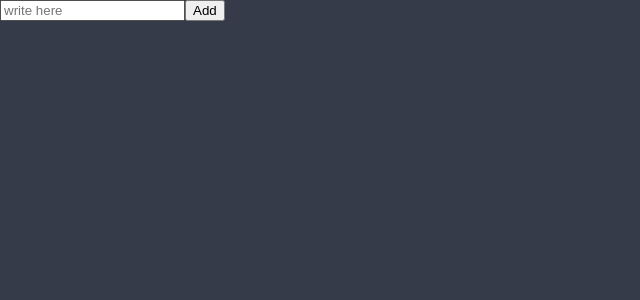
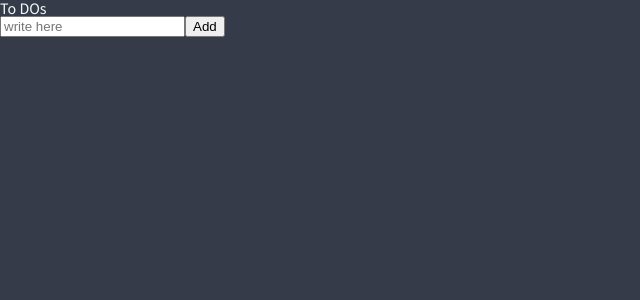
Before and after one commit to seoulcircle/react-typescript-crypto-tracker, a React (Create React App) app: page / in a window 1280 px wide. Shown: the top 300 px of the page, without its empty margins (0-640 px from the left). Built offline with nearby package versions, Linux system fonts and the light colour scheme.

Commit message:
코드 리팩토링

```diff
--- /dev/null
+++ b/src/atoms.tsx
@@ -0,0 +1,12 @@
+import { atom } from "recoil";
+
+export interface IToDo {
+  text: string;
+  id: number;
+  category: "TO_DO" | "DOING" | "DONE";
+}
+export const toDoState = atom<IToDo[]>({
+  //atom의 타입이 ToDo의 배열임
+  key: "toDo",
+  default: [],
+});
--- /dev/null
+++ b/src/components/CreateToDo.tsx
@@ -0,0 +1,44 @@
+import React, { useState } from "react";
+import { useForm } from "react-hook-form";
+import { useSetRecoilState } from "recoil";
+import { toDoState } from "../atoms";
+
+interface IForm {
+  toDo: string;
+}
+
+// interface IToDo {
+//   text: string;
+//   id: number;
+//   category: "TO_DO" | "DOING" | "DONE";
+// }
+
+// const toDoState = atom<IToDo[]>({
+//   //atom의 타입이 ToDo의 배열임
+//   key: "toDo",
+//   default: [],
+// });
+
+function CreateToDo() {
+  const { register, handleSubmit, setValue } = useForm<IForm>();
+  const setToDos = useSetRecoilState(toDoState);
+  const onSubmit = ({ toDo }: IForm) => {
+    setToDos((oldToDos) => [
+      { text: toDo, id: Date.now(), category: "TO_DO" },
+      ...oldToDos,
+    ]);
+    setValue("toDo", "");
+  };
+  return (
+    <form onSubmit={handleSubmit(onSubmit)}>
+      <input
+        {...register("toDo", {
+          required: "todo is required",
+        })}
+        placeholder="write here"
+      />
+      <button>Add</button>
+    </form>
+  );
+}
+export default CreateToDo;
--- /dev/null
+++ b/src/components/ToDo.tsx
@@ -0,0 +1,7 @@
+import React from "react";
+import { IToDo } from "../atoms";
+
+function ToDo({ text }: IToDo) {
+  return <li>{text}</li>;
+}
+export default ToDo;
--- a/src/components/ToDoList.tsx
+++ b/src/components/ToDoList.tsx
@@ -1,13 +1,21 @@
 import React, { useState } from "react";
-import { useForm } from "react-hook-form";
+
+import CreateToDo from "./CreateToDo";
+import ToDo from "./ToDo";
+import { toDoState } from "../atoms";
+import { useRecoilValue } from "recoil";
 
 function ToDoList() {
+  const toDos = useRecoilValue(toDoState);
   return (
     <div>
-      <form>
-        <input placeholder="write here" />
-        <button>Add</button>
-      </form>
+      <h1>To DOs</h1>
+      <CreateToDo />
+      <ul>
+        {toDos.map((toDo) => (
+          <ToDo key={toDo.id} {...toDo} />
+        ))}
+      </ul>
     </div>
   );
 }
```
